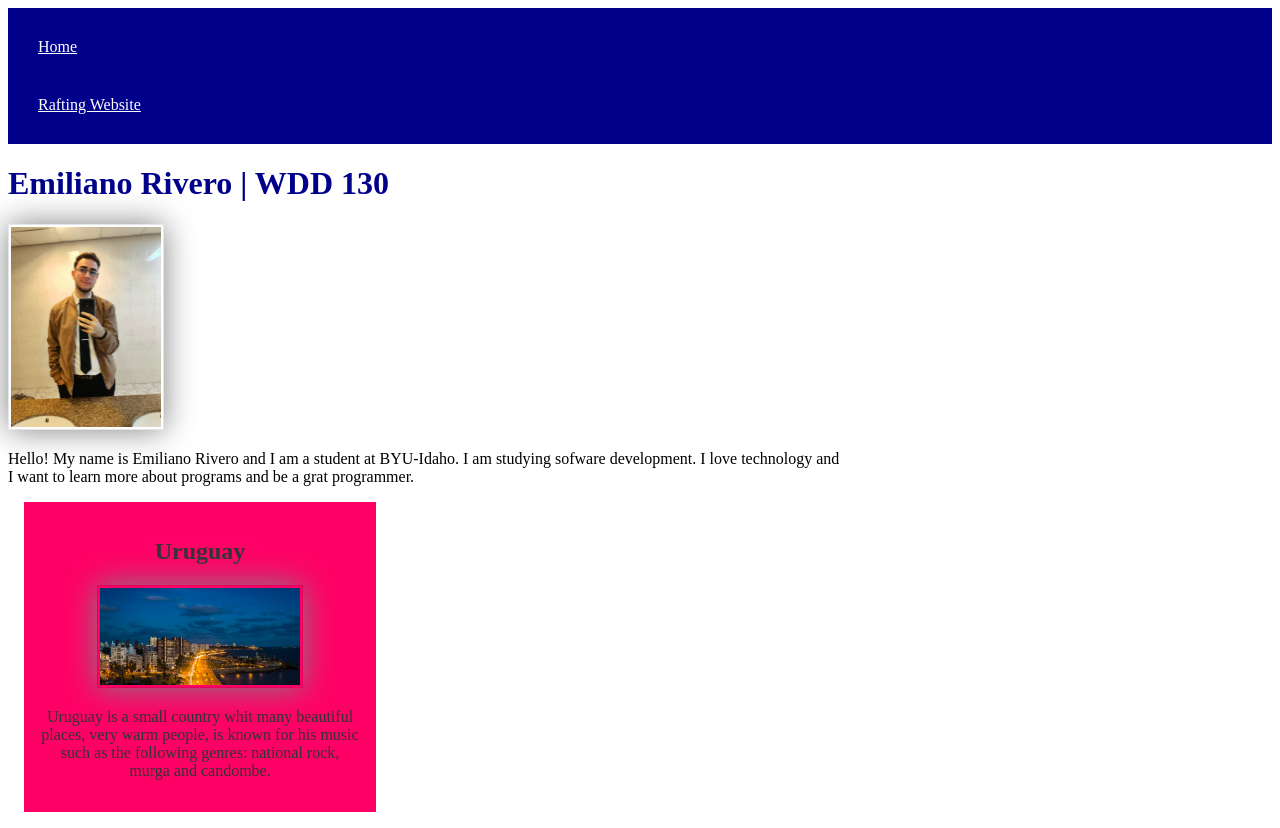
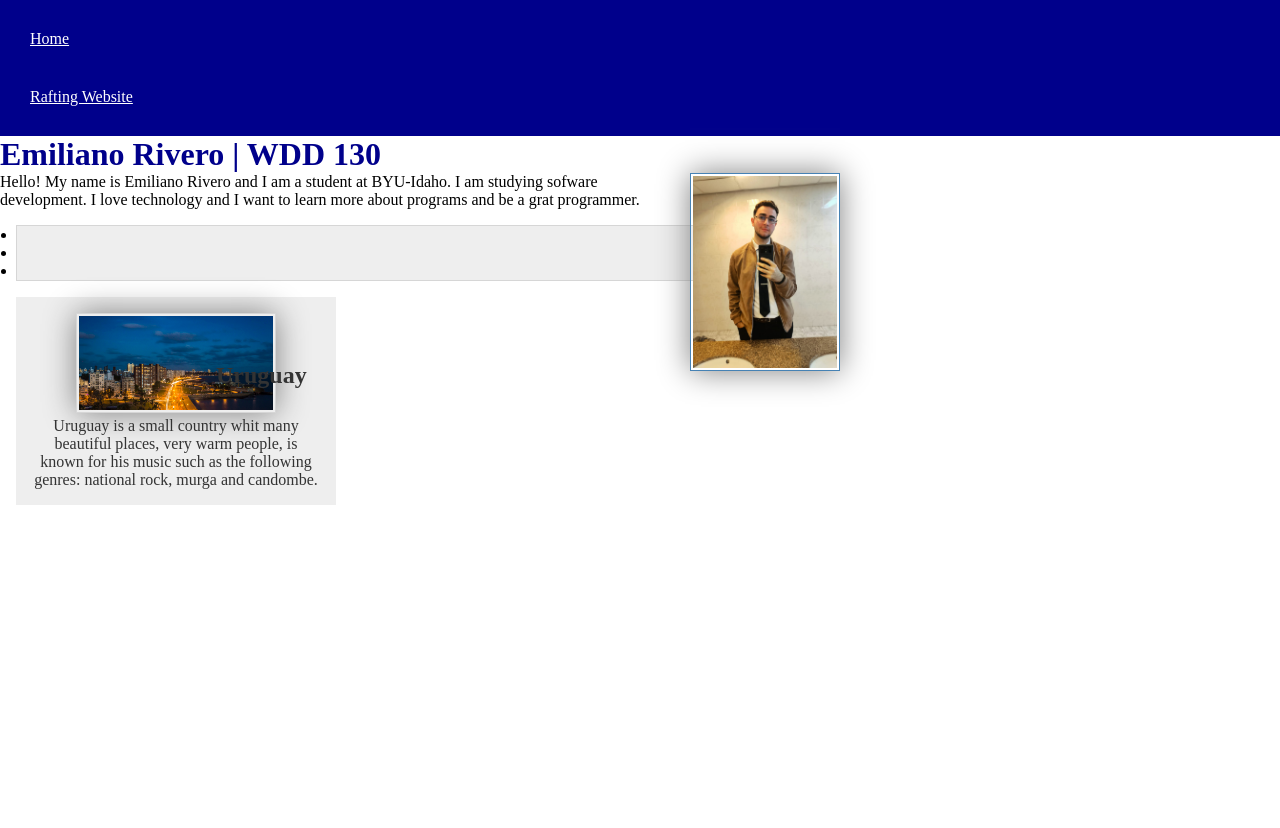
Before and after one commit to EmiRivero2003/wdd130, a plain HTML site: page index.html in a window 1280 px wide. After the commit the page ends 800 px from the top, so only its background shows below. Drawn offline with Linux system fonts and the light colour scheme.

Commit message:
new update

```diff
--- a/index.html
+++ b/index.html
@@ -1,3 +1,4 @@
+<!-- 19 May 2025 -->
 <!DOCTYPE html>
 <html lang="en">
 <head>
@@ -21,7 +22,14 @@
         <img src="images/WhatsApp Image 2025-05-14 at 21.38.13_aae907de.jpg" alt="Emiliano Rivero profile Picture" width="100">
         <p>Hello! My name is Emiliano Rivero and I am a student at BYU-Idaho. I am studying sofware development.
             I love technology and I want to learn more about programs and be a grat programmer.</p>
-    </main>
+    <ul class="box">
+        <li><a href="https://www.churchofjesuschrist.org/temples/list?lang=eng"></a></li>
+        <li><a href="https://newsroom.churchofjesuschrist.org/temples-list"></a></li>
+        <li><a href="https://churchofjesuschristtemples.org/temples/"></a></li>
+    </ul>
+
+
+        </main>
     <aside>
         <h2>Uruguay</h2>
         <img src="images/Uruguay-GettyImages-878008222.jpg" alt="Uruguay | UNOPS" width>
@@ -31,4 +39,5 @@
 
     </footer>
 </body>
+
 </html>
--- a/styles/styles.css
+++ b/styles/styles.css
@@ -1,3 +1,9 @@
+* {
+    margin: 0;
+    padding: 0;
+    box-sizing: border-box;
+}
+
 nav {
     background-color: darkblue;
     padding: 10px;
@@ -31,15 +37,27 @@ aside {
     background-color: var(--heading-background-color);
     color: #333;
     text-align: center;
+    position: relative;
 }
 aside img {
     width: 200px;
     height: auto;
 }
 
+aside h2 {
+    position: absolute;
+    top: 65px;
+    left: 200px;
+}
+
 main img {
     width: 150px;
     height: auto;
+    border: 1px solid steelblue;
+    padding: 2px;
+    box-shadow: 0 0 30px gray;
+    float: right;
+    margin: 0 0 1rem 1rem;
 }
 
 p { padding: 0;}
@@ -51,9 +69,17 @@ footer {
 }
 
 :root {
-    --heading-background-color: #f06;
+    --heading-background-color: #eee;
     --footer-color: 1px #333;
     --heading-font: "Montserrat", Helvetica, sans-serif;
     --padding: 1rem;
     --border: 1px solid rgb(0 0 0 / 0.1);
 }
+
+/* Class Selectors */
+.box {
+    margin: 1rem;
+    border: 1px solid rgba(0,0,0,.1);
+    background-color: #eee;
+    color: #000;
+}
```
